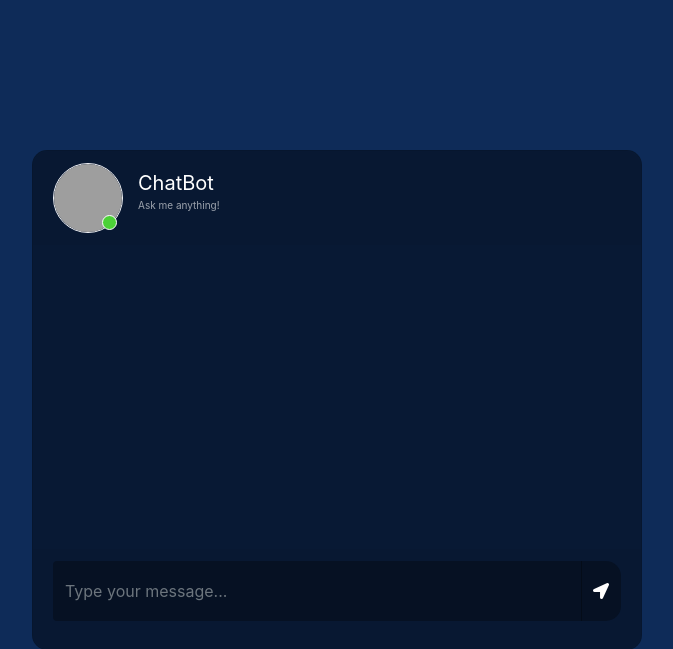
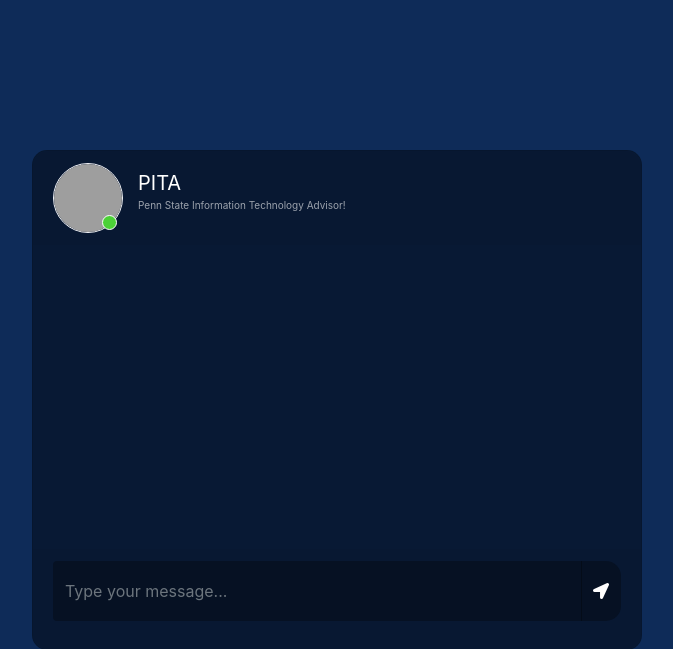
Before and after one commit to Gabi-Gindoff/PITA-repository, a Flask app: page / in a window 1280 px wide. Shown: the top 649 px of the page, without its empty margins (303-976 px from the left). Run offline with Flask 3, Linux system fonts and the light colour scheme; some libraries are stand-ins or nearby versions; grey boxes are pictures that could not be loaded.

Commit message:
Changing Webstie Design

```diff
--- a/flask_db_app/templates/chat2.html
+++ b/flask_db_app/templates/chat2.html
@@ -5,7 +5,7 @@
 <!DOCTYPE html>
 <html>
 	<head>
-		<title>Chatbot</title>
+		<title>ChatBot</title>
 		<link rel="stylesheet" href="https://stackpath.bootstrapcdn.com/bootstrap/4.1.3/css/bootstrap.min.css" integrity="sha384-MCw98/SFnGE8fJT3GXwEOngsV7Zt27NXFoaoApmYm81iuXoPkFOJwJ8ERdknLPMO" crossorigin="anonymous">
 		<link rel="stylesheet" href="https://use.fontawesome.com/releases/v5.5.0/css/all.css" integrity="sha384-B4dIYHKNBt8Bc12p+WXckhzcICo0wtJAoU8YZTY5qE0Id1GSseTk6S+L3BlXeVIU" crossorigin="anonymous">
 		<script src="https://ajax.googleapis.com/ajax/libs/jquery/3.3.1/jquery.min.js"></script>
@@ -25,8 +25,8 @@
 									<span class="online_icon"></span>
 								</div>
 								<div class="user_info">
-									<span>ChatBot</span>
-									<p>Ask me anything!</p>
+									<span>PITA</span>
+									<p>Penn State Information Technology Advisor!</p>
 								</div>
 							</div>
 						</div>
```
